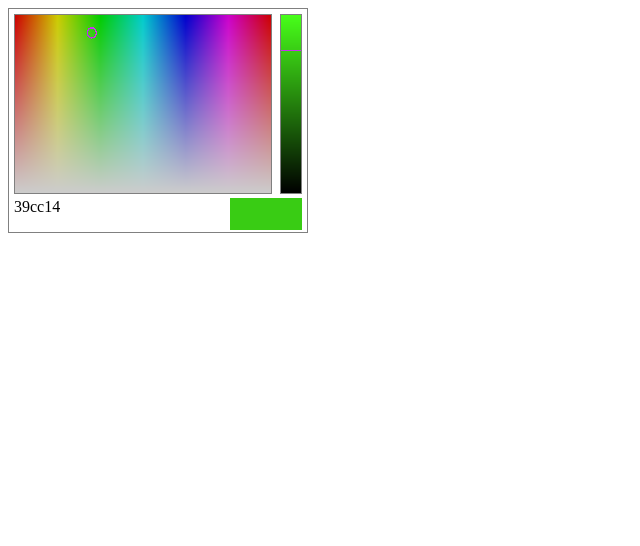
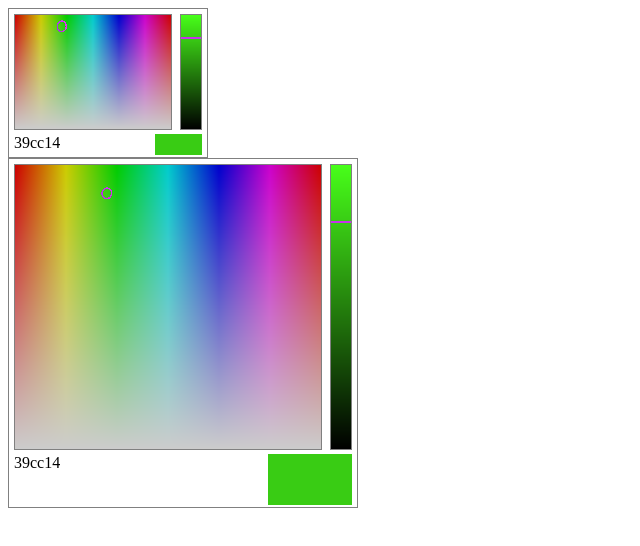
Before and after one commit to stevenvergenz/html-palette, a plain HTML site: page testbed.html in a window 1280 px wide. Shown: the whole page, without its empty margins (0-640 px from the left). Drawn offline with nearby package versions, Linux system fonts and the light colour scheme.

Commit message:
Better calculation of selection reticule

```diff
--- a/palette.js
+++ b/palette.js
@@ -89,7 +89,7 @@
 		'uniform vec3 selectedColor;',
 		'uniform float swatchPercent;',
 		'uniform float marginPercent;',
-		'uniform float aspect;',
+		'uniform vec2 windowDimensions;',
 
 		'vec3 hsv2rgb(float h, float s, float v){',
 			'vec3 c = vec3(h,s,v);',
@@ -103,12 +103,14 @@
 		'}',
 
 		'void main(void){',
+			'float aspect = windowDimensions.x / windowDimensions.y;',
 			'float xPercent = windowPosition.x / (1.0 - swatchPercent - marginPercent);',
 			'if( xPercent <= 1.0 )',
 			'{',
 				'vec4 color = vec4(xPercent, windowPosition.y, selectedColor.z, 1.0);',
-				'float radius = abs( sqrt(pow(xPercent-selectedColor.x,2.0) + pow((windowPosition.y-selectedColor.y)/aspect,2.0)) );',
-				'if( radius < 0.020 && radius > 0.015 )',
+				'vec2 difference = mat2(windowDimensions.x, 0.0, 0.0, windowDimensions.y) * (selectedColor.xy - color.xy);',
+				'float radius = length(difference);',
+				'if( radius > 4.5 && radius < 6.0 )',
 					'gl_FragColor = getSelectionColor(vec4(hsv2rgb(color.x, color.y, color.z), 1.0 ));',
 				'else',
 					'gl_FragColor = vec4( hsv2rgb(color.x, color.y, color.z), 1.0);',
@@ -116,13 +118,14 @@
 			'else if(windowPosition.x > 1.0-swatchPercent)',
 			'{',
 				'vec4 color = vec4( selectedColor.x, selectedColor.y, windowPosition.y, 1.0);',
-				'if( abs(windowPosition.y-selectedColor.z) < 0.005 )',
+				'if( windowDimensions.y * abs(windowPosition.y-selectedColor.z) < 1.0 )',
 					'gl_FragColor = getSelectionColor(vec4(hsv2rgb(color.x, color.y, color.z), 1.0 ));',
 				'else',
 					'gl_FragColor = vec4( hsv2rgb(color.x, color.y, color.z), 1.0);',
 			'}',
 			'else',
-				'gl_FragColor = vec4( 1.0, 1.0, 1.0, 1.0 );',
+				'discard;',
+				//'gl_FragColor = vec4( 1.0, 1.0, 1.0, 1.0 );',
 		'}'
 	].join('\n');
 
@@ -206,8 +209,8 @@
 		gl.uniform1f(this.swatchUniform, 20/w);
 		this.marginUniform = gl.getUniformLocation(program, 'marginPercent');
 		gl.uniform1f(this.marginUniform, 10/w);
-		this.aspectUniform = gl.getUniformLocation(program, 'aspect');
-		gl.uniform1f(this.aspectUniform, w/h);
+		this.windowDimensionsUniform = gl.getUniformLocation(program, 'windowDimensions');
+		gl.uniform2f(this.windowDimensionsUniform, w,h);
 
 		gl.clearColor(1.0, 1.0, 1.0, 0.0);
 		this.color({h: 0.3, s: 0.9, v: 0.8});
--- a/palette.scss
+++ b/palette.scss
@@ -1,7 +1,7 @@
 html-palette
 {
-	width: 300px;
-	height: 225px;
+	width: 200px;
+	height: 150px;
 
 	border: solid grey 1px;
 	padding: 5px;
--- a/testbed.html
+++ b/testbed.html
@@ -7,5 +7,6 @@
 	</head>
 	<body ng-app='html-palette'>
 		<html-palette></html-palette>
+		<html-palette style='width: 350px; height: 350px;'></html-palette>
 	</body>
 </html>
```
Also changed, not shown: palette.css.
